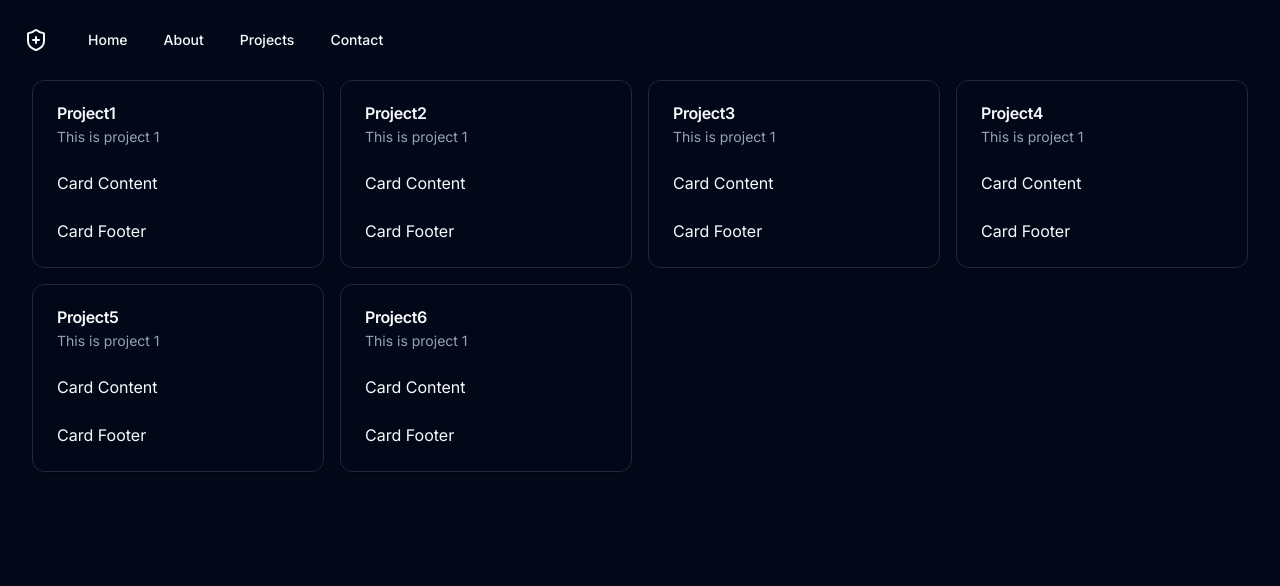
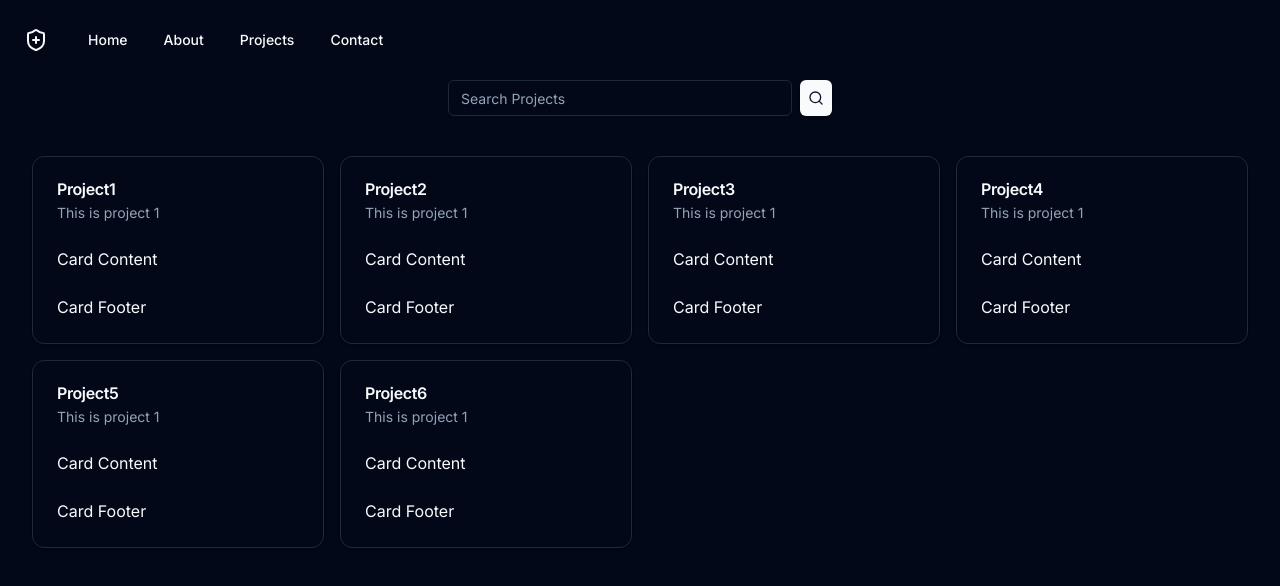
Before and after one commit to Deepika-kar/my-app, a Next.js app: page /projects in a window 1280 px wide. Shown: the top 586 px of the page. Built offline with nearby package versions, Linux system fonts and the light colour scheme.

Commit message:
search bar added

```diff
--- a/app/projects/page.js
+++ b/app/projects/page.js
@@ -1,5 +1,7 @@
 import { Input } from "@/components/ui/input";
 import ProjectCard from "./ProjectCard";
+import { Button } from "@/components/ui/button";
+import { Search } from "lucide-react";
 const PROJECTS = [
   { title: "Project1", description: "This is project 1" },
   { title: "Project2", description: "This is project 1" },
@@ -10,6 +12,13 @@ const PROJECTS = [
 ];
 const Projects = () => {
   return (
+    <div className="flex flex-col justify-start align-center">
+      <div className="flex items-center w-full max-w-sm mx-auto mb-10 space-x-2">
+        <Input type="email" placeholder="Search Projects" />
+        <Button type="submit" size="icon">
+          <Search className="w-4 h-4" />
+        </Button>
+      </div>
       <div class="grid grid-cols-1 gap-4 md:grid-cols-2 lg:grid-cols-4">
         {PROJECTS.map((project) => {
           return (
@@ -21,6 +30,7 @@ const Projects = () => {
           );
         })}
       </div>
+    </div>
   );
 };
 
```
Lines whose indentation alone changed are shown as unchanged.
